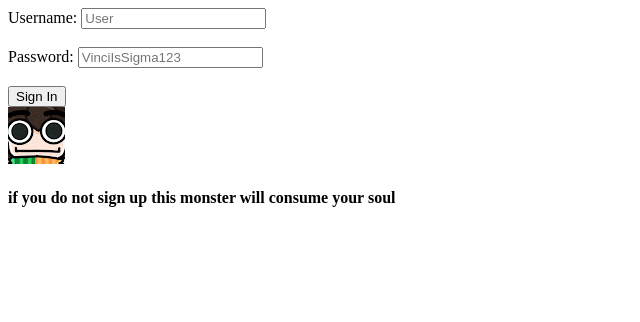
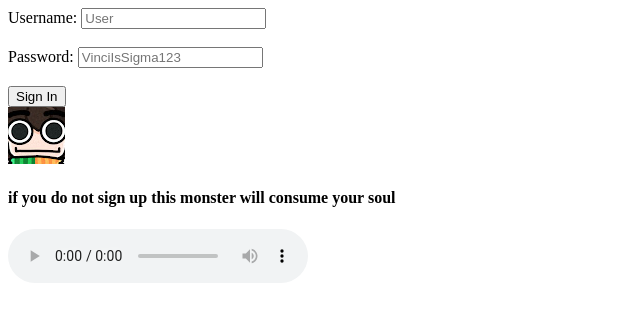
Before and after one commit to 190kabonkel/friendly-engine.github.io, a plain HTML site: page signin.html in a window 1280 px wide. Shown: the whole page, without its empty margins (0-640 px from the left). Drawn offline with Linux system fonts and the light colour scheme.

Commit message:
Update signin.html

```diff
--- a/signin.html
+++ b/signin.html
@@ -15,5 +15,8 @@
     </form>
     <img src="Images/Screenshot 2026-06-02 210724.png" alt="Screenshot">
     <h4>if you do not sign up this monster will consume your soul</h4>
+    <audio controls autoplay loop>
+        <source src="./Images/Micha In The Matrix(1).mp3" type="audio/mpeg">
+        Your browser does not support the audio element.
 </body>
 </html>
```
